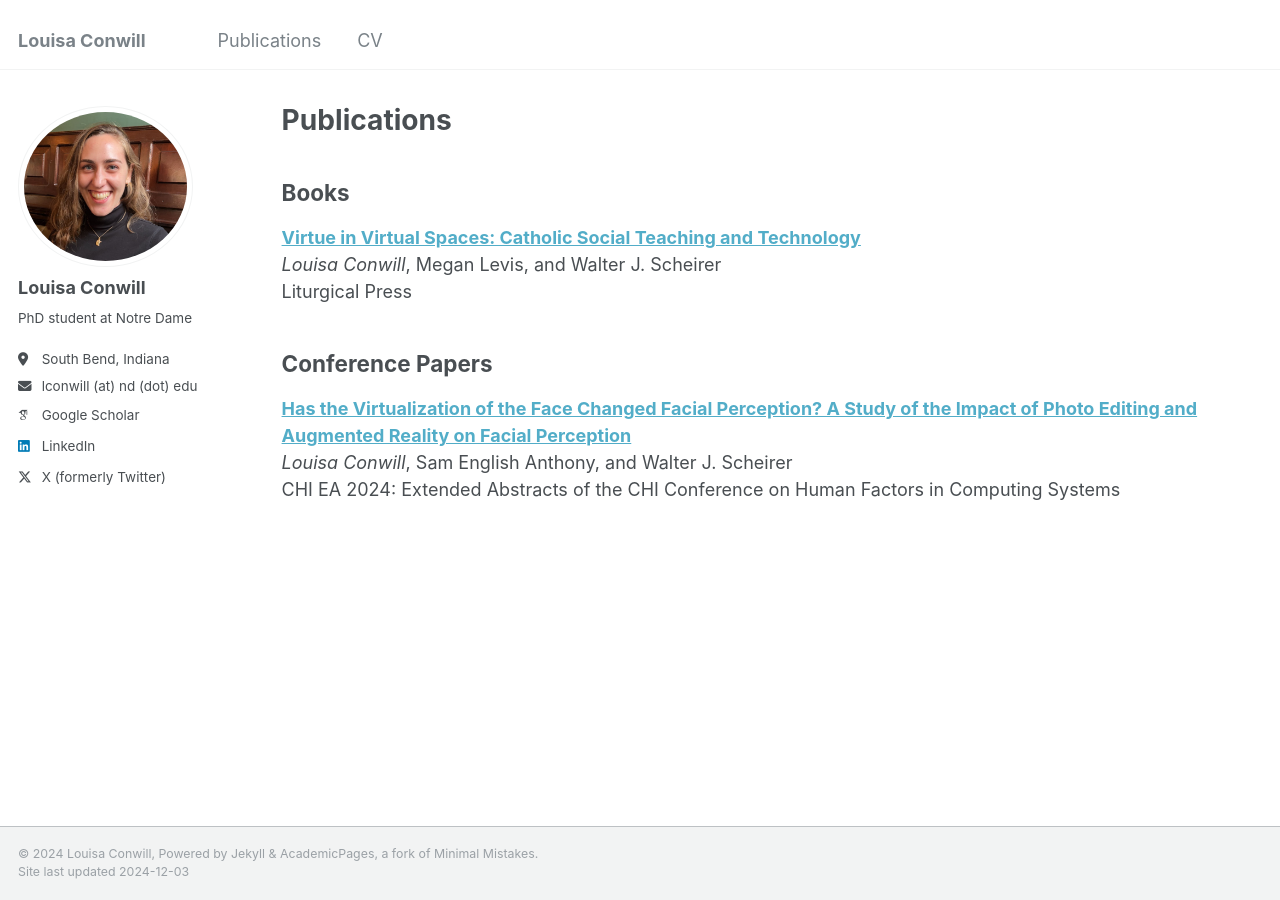
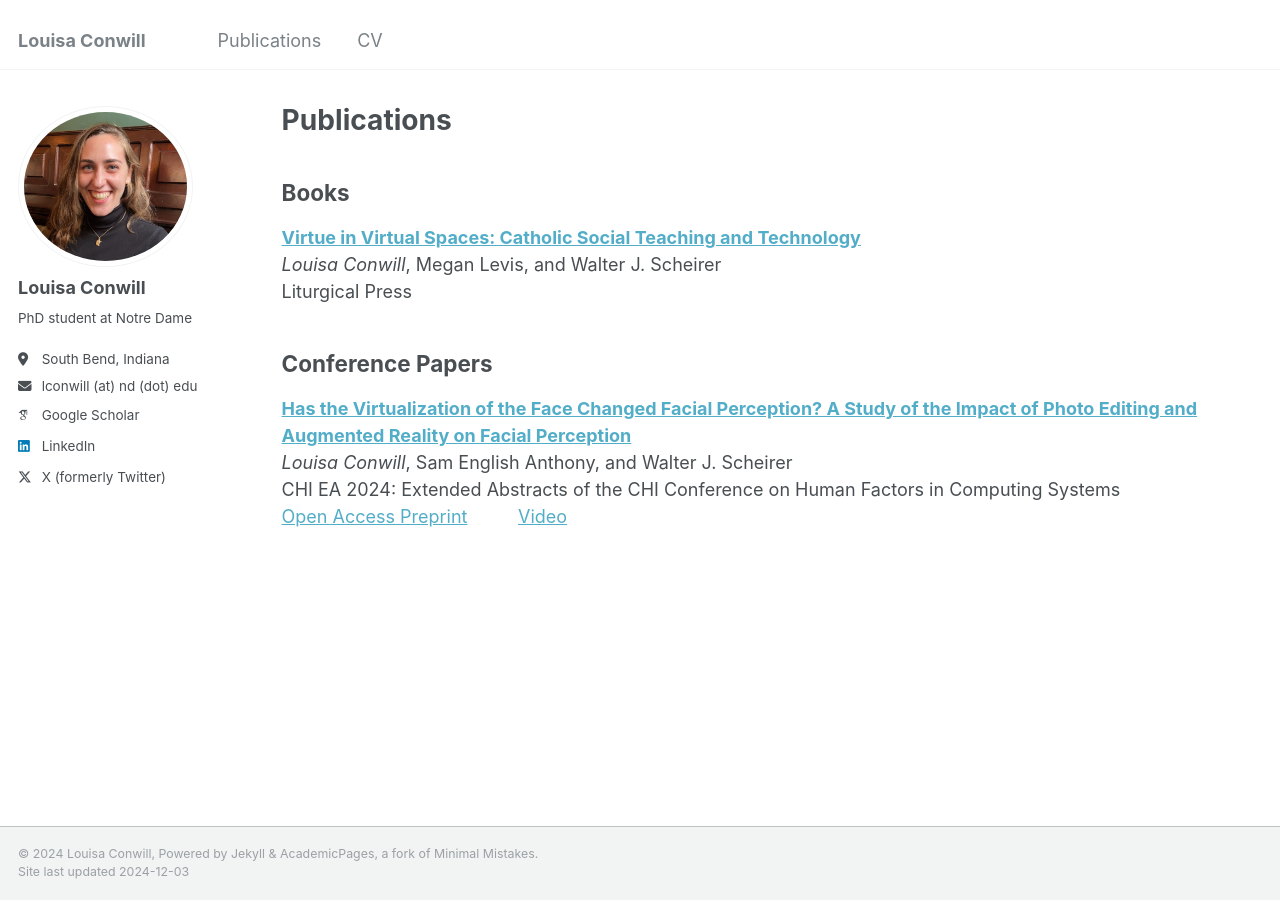
Before and after one commit to louisaconwill/louisaconwill.github.io, a Jekyll site: the page built from _pages/publications.md, in a window 1280 px wide. Built offline with Jekyll 4.4.1, drawn with Linux system fonts in a browser that asks for light colours; some web fonts are replaced.

Commit message:
Added preprint and video to virtualized faces publication listing

```diff
--- a/_pages/publications.md
+++ b/_pages/publications.md
@@ -18,3 +18,4 @@ Liturgical Press<br/>
 [**Has the Virtualization of the Face Changed Facial Perception? A Study of the Impact of Photo Editing and Augmented Reality on Facial Perception**](https://dl.acm.org/doi/abs/10.1145/3613905.3650989)<br/>
 *Louisa Conwill*, Sam English Anthony, and Walter J. Scheirer<br/>
 CHI EA 2024: Extended Abstracts of the CHI Conference on Human Factors in Computing Systems<br/>
+[Open Access Preprint](https://arxiv.org/pdf/2303.00612)&nbsp; &nbsp; &nbsp; &nbsp; &nbsp; [Video](https://www.youtube.com/watch?v=IZ0CZunHf7I)
```
